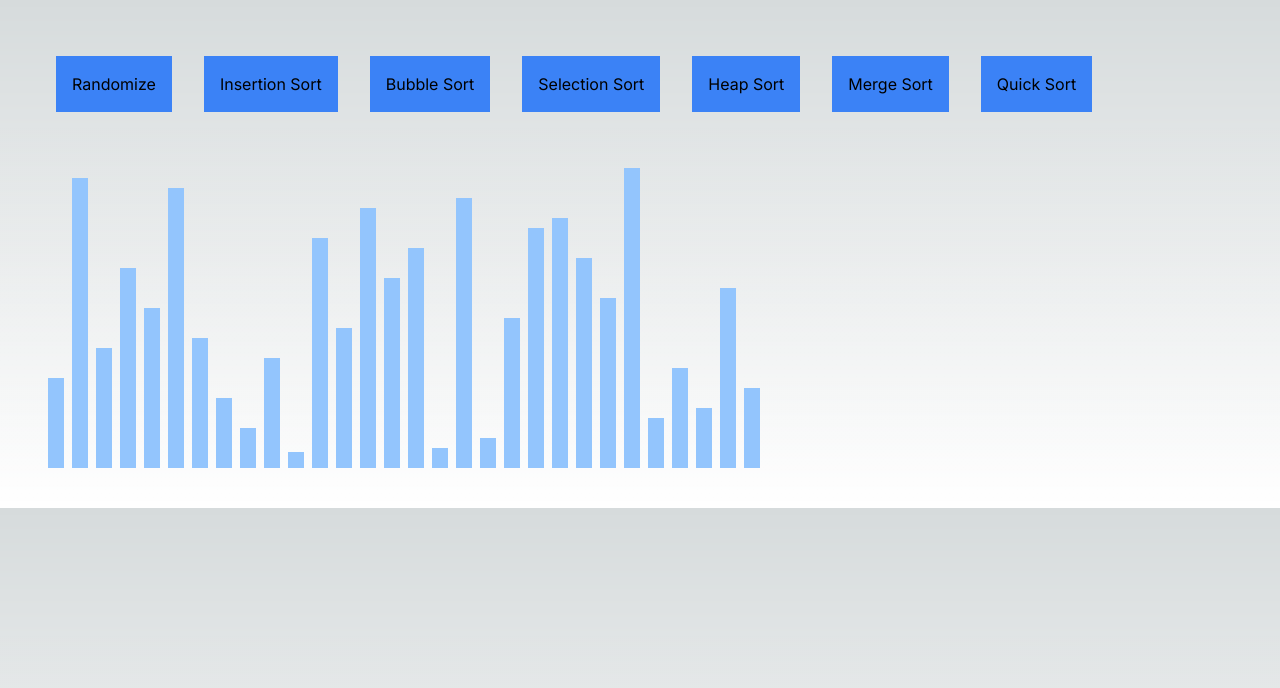
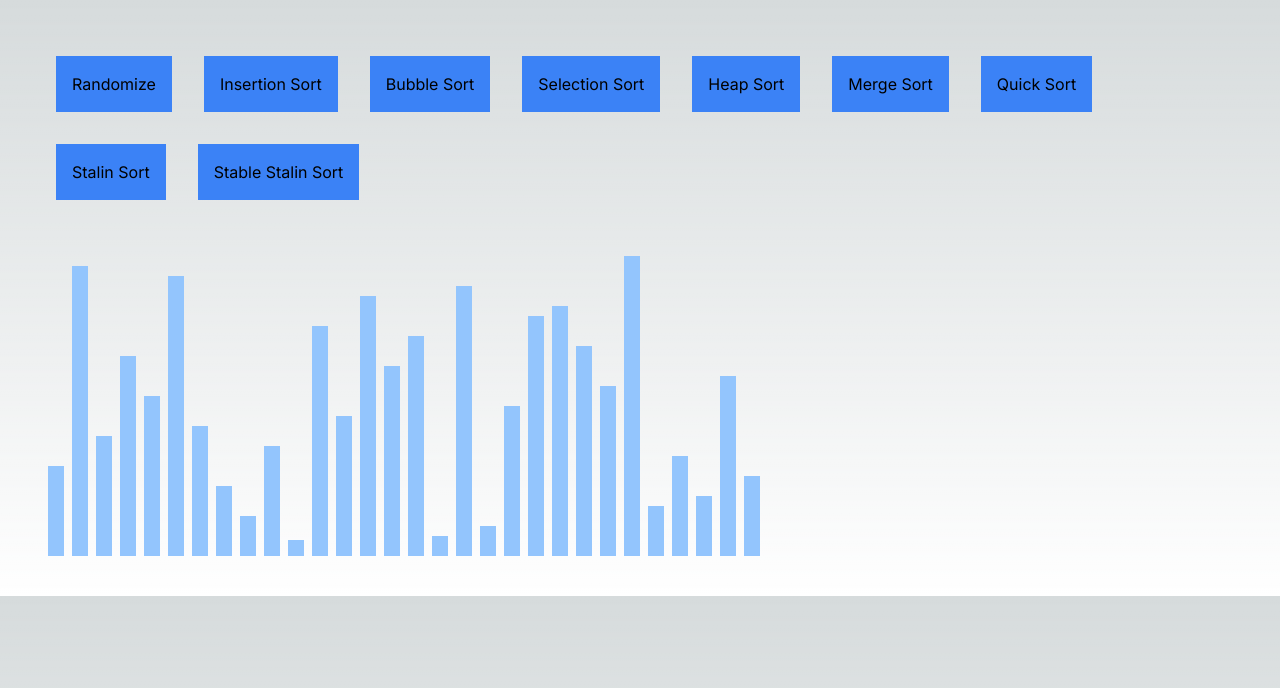
Before and after one commit to pcwu2022/sorting-visualization, a Next.js app: page /sort in a window 1280 px wide. Shown: the top 688 px of the page. Built offline with nearby package versions, Linux system fonts and the light colour scheme.

Commit message:
minor changed

```diff
--- a/src/app/sort/algorithms.ts
+++ b/src/app/sort/algorithms.ts
@@ -1,5 +1,3 @@
-import { AssertsThisTypePredicate } from "typescript";
-
 type Arr = Array<number>;
 type Snapshot = Array<Array<number>>;
 
@@ -166,11 +164,64 @@ const quickSortSnapshot = (array: Arr): Snapshot => {
     return snapshot;
 }
 
+const stalinSortSnapshot = (array: Arr): Snapshot => {
+    let snapshot: Snapshot = [];
+    for (let i = 1; i < array.length; i++){
+        if (array[i] < array[i-1]){
+            array.splice(i, 1);
+            snapshot.push([...array]);
+            i--;
+        }
+    }
+    return snapshot;
+}
+
+const stableStalinSortSnapshot = (array: Arr): Snapshot => {
+    let snapshot: Snapshot = [];
+    let sorted = false;
+    while (!sorted){
+        sorted = true;
+        for (let i = 1; i < array.length; i++){
+            if (array[i] < array[i-1]){
+                let insert = array.splice(i, 1)[0];
+                array.unshift(insert);
+                snapshot.push([...array]);
+                i--;
+                sorted = false;
+            }
+        }
+    }
+    return snapshot;
+}
+
+const bogoSort = (array: Arr): Snapshot => {
+    let snapshot: Snapshot = [];
+    let sorted = false;
+    while (!sorted){
+        for (let i = 1; i < array.length; i++){
+            if (array[i] < array[i-1]){
+                sorted = false;
+                break;
+            }
+        }
+        for (let i = 0; i < array.length; i++){
+            let randomA = Math.floor(Math.random()*array.length);
+            let randomB = Math.floor(Math.random()*array.length);
+            let temp = array[randomA];
+            array[randomA] = array[randomB];
+            array[randomB] = temp;
+        }
+    }
+    return snapshot;
+}
+
 export {
     insertionSortSnapshot,
     bubbleSortSnapshot,
     selectionSortSnapshot,
     heapSortSnapshot,
     mergeSortSnapshot,
-    quickSortSnapshot
+    quickSortSnapshot,
+    stalinSortSnapshot,
+    stableStalinSortSnapshot
 }
--- a/src/app/sort/page.tsx
+++ b/src/app/sort/page.tsx
@@ -8,7 +8,9 @@ import {
     selectionSortSnapshot,
     heapSortSnapshot,
     mergeSortSnapshot,
-    quickSortSnapshot
+    quickSortSnapshot,
+    stalinSortSnapshot,
+    stableStalinSortSnapshot
 } from './algorithms';
 
 const ChooseButton = (props: {
@@ -124,6 +126,18 @@ const page = () => {
                         sortAnimation(quickSortSnapshot)
                     }}
                 >Quick Sort</ChooseButton>
+                <ChooseButton
+                    onClick={() => {
+                        refresh();
+                        sortAnimation(stalinSortSnapshot)
+                    }}
+                >Stalin Sort</ChooseButton>
+                <ChooseButton
+                    onClick={() => {
+                        refresh();
+                        sortAnimation(stableStalinSortSnapshot)
+                    }}
+                >Stable Stalin Sort</ChooseButton>
             </div>
             <div className='p-10'>
                 {
```
